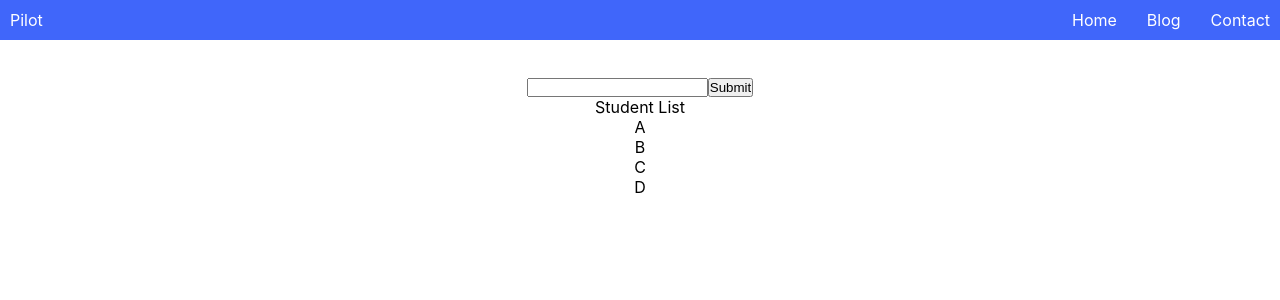
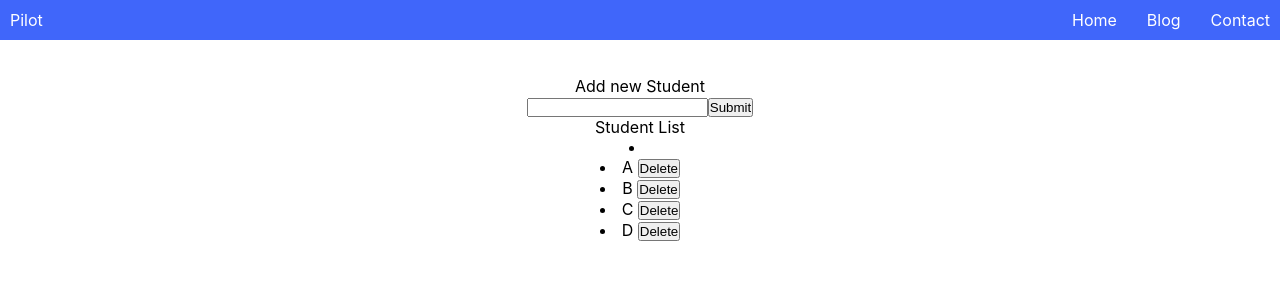
Before and after one commit to Pheonix-db-team/PG-Accreditation-Automation, a React (Create React App) app: page / in a window 1280 px wide. Shown: the top 300 px of the page. Built offline with nearby package versions, Linux system fonts and the light colour scheme.

Commit message:
Array delete:sparkles:

```diff
--- a/src/App.js
+++ b/src/App.js
@@ -8,16 +8,26 @@ import { useState } from 'react';
 function App() {
   //  const num = 46;
   //const str = "xyz";
-  const students = ['A', 'B', 'C', 'D'];
-  const listItems = students.map(person => <li>{person}</li>);
+  //const students = ['A', 'B', 'C', 'D'];
   const [name, setName] = useState("");
+  const [students, setStudents] = useState(['A', 'B', 'C', 'D']);
+
   const handleSubmit = (event) => {
     //prevent redirect to oth. page
     event.preventDefault();
-    alert("My name is " + name);
+    //alert("My name is " + name);
+    // spread syntax   commonly used to make shallow copies
+    setStudents(currentStudents => [...currentStudents, name]);
+    setName('');
+  }
+  const handleDelete = (deleting_student) => {
+    const newStudents = students.filter((student) => student !== deleting_student);
+    //prevent redirect to oth. page
+    setStudents(newStudents)
+    alert(deleting_student + " Deleted!");
+  }
+  const listItems = students.map(student => <li>{student} <button onClick={() => handleDelete(student)}>Delete</button></li>);
 
-  }
-  //array
 
   return (
     <div className="App">
@@ -25,12 +35,12 @@ function App() {
       <br></br>
       <form onSubmit={handleSubmit
       }>
-        <div >{name}</div>
+        <div > Add new Student</div>
         <input type="text" value={name} onChange={(e) => setName(e.target.value)}></input>
         <input type="submit"></input>
       </form>
       Student List
-      <ul>{listItems}</ul>
+      <li>{listItems} </li>
     </div>
   );
 }
```
